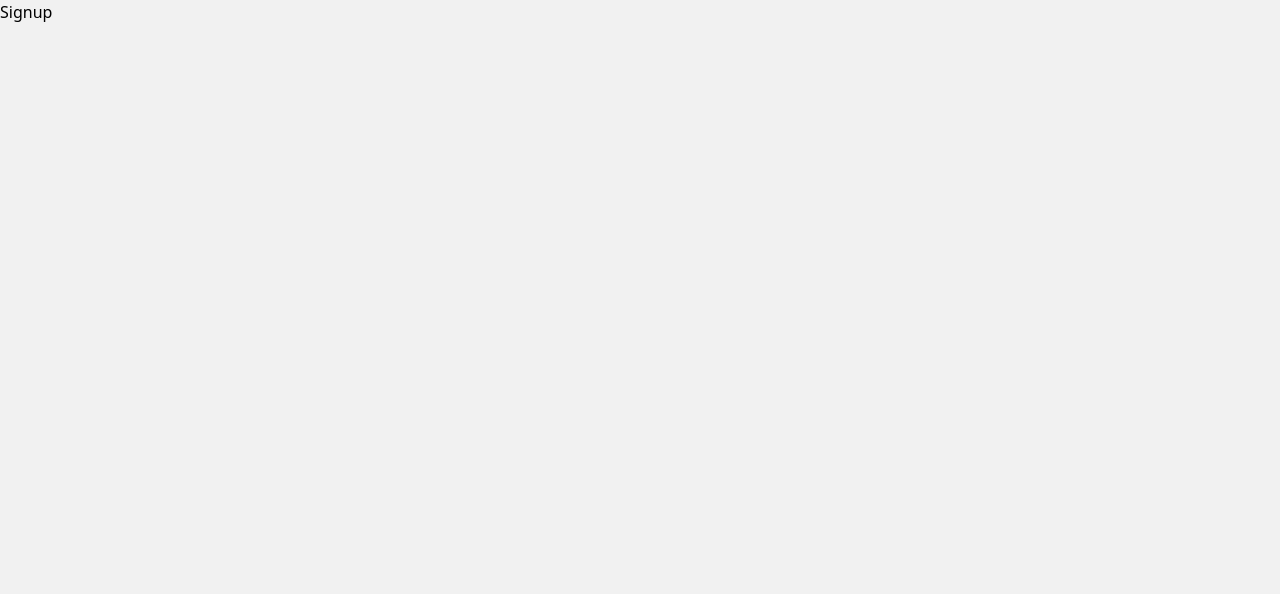
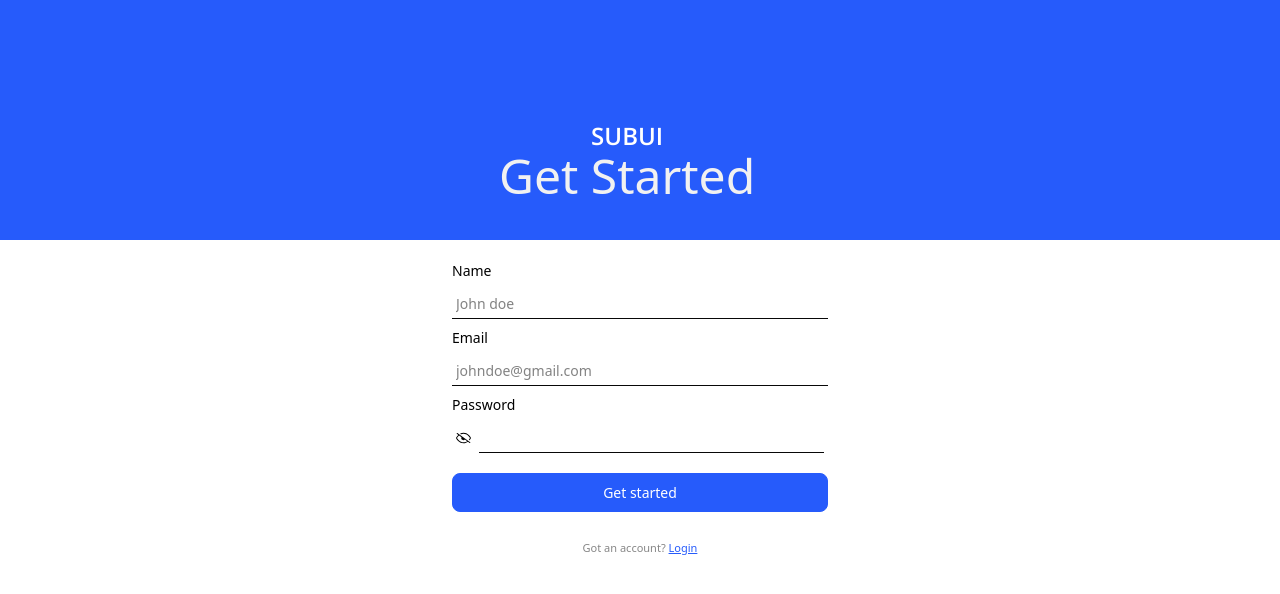
Before and after one commit to DanielIdoko/Subscription-API-UI, a React (Vite) app: page /signup in a window 1280 px wide. Shown: the top 594 px of the page. Built offline with nearby package versions, Linux system fonts and the light colour scheme.

Commit message:
chore: sync pnpm lockfile

```diff
--- a/src/App.css
+++ b/src/App.css
@@ -1,12 +1,22 @@
 @import "tailwindcss";
 
 @theme {
+  /* Colors */
   --color-base: #f1f1f1;
   --color-primary: #265bfb;
   --color-secondary: #1e49c8;
   --color-dark: #080808;
   --color-light: #fff;
   --color-text-muted: #878787;
+
+  /* Font sizes */
+  --text-x-small: 11px;
+  --text-small: 14px;
+  --text-medium: 20px;
+  --text-x-medium: 25px;
+  --text-large: 45px;
+  --text-x-large: 75px;
+  --text-xx-large: 95px;
 }
 
 /* p{
@@ -43,9 +53,9 @@
 }
 
 /* MAIN */
-body {
+/* body {
   @apply bg-base;
-}
+} */
 
 .section {
   @apply px-3;
@@ -65,3 +75,14 @@ body {
 
 .not-found-modal {
 }
+
+.icon {
+  @apply cursor-pointer;
+}
+.link {
+  @apply text-primary underline cursor-pointer;
+}
+/* Components */
+.login-label {
+  @apply text-small py-2;
+}
--- a/src/components/PasswordInput.tsx
+++ b/src/components/PasswordInput.tsx
@@ -1,24 +1,31 @@
-import React from "react";
+import React, { type SetStateAction } from "react";
 import { FaEye } from "react-icons/fa";
 import { GoEyeClosed } from "react-icons/go";
 
 const PasswordInput = ({
   passwordVisible,
   onClick,
-  passwordValue
+  passwordValue,
+  onChange,
 }: {
   passwordVisible: boolean;
-  onClick: () => boolean;
-  passwordValue: string
+  onClick: () => any;
+  passwordValue: string;
+  onChange: (e: React.ChangeEvent<HTMLInputElement>) => void;
 }) => {
   return (
-    <div>
+    <div className="flex items-center gap-2 px-1">
       {passwordVisible ? (
-        <FaEye onClick={onClick} />
+        <FaEye onClick={onClick} className="icon"/>
       ) : (
-        <GoEyeClosed onClick={onClick} />
+        <GoEyeClosed onClick={onClick} className="icon"/>
       )}
-      <input type={passwordVisible ? 'text' : 'password'} value={passwordValue} />
+      <input
+        type={passwordVisible ? "text" : "password"}
+        value={passwordValue}
+        className="w-full text-dark text-small outline-0 p-1 border-b border-b-dark"
+        onChange={onChange}
+      />
     </div>
   );
 };
--- /dev/null
+++ b/src/components/ui/CustomButton.tsx
@@ -0,0 +1,41 @@
+import React, { type ButtonHTMLAttributes } from "react";
+
+const CustomButton = ({
+  textValue,
+  leftIcon,
+  rightIcon,
+  otherStyles,
+  disabled,
+  disabledStyle,
+  type,
+  onClick,
+}: {
+  textValue: string;
+  leftIcon?: any;
+  rightIcon?: any;
+  otherStyles?: string;
+  disabled?: boolean;
+  disabledStyle?: boolean;
+  type?: "submit" | "reset" | "button" | undefined;
+  onClick?: (
+    e: React.MouseEvent<HTMLButtonElement> | React.FormEvent<HTMLFormElement>
+  ) => void;
+}) => {
+  return (
+    <button
+      className={`
+        bg-dark p-2 rounded-lg text-white text-small ${otherStyles} cursor-pointer
+         ${disabled && "opacity-50 cursor-not-allowed"}
+    `}
+      disabled={disabled}
+      type={type}
+      onClick={onClick}
+    >
+      {leftIcon}
+      {textValue}
+      {rightIcon}
+    </button>
+  );
+};
+
+export default CustomButton;
--- a/src/navigation/RootNavigation.tsx
+++ b/src/navigation/RootNavigation.tsx
@@ -30,8 +30,8 @@ const RootNavigation = () => {
           <Route path="/profile" element={<ProfilePage />} />
           <Route path="/finance" element={<FinancePage />} />
         </Route>
-        <Route path="/login" element={<Login />}/>
-        <Route path="/signup" element={<Signup />}/>
+        <Route path="/login" element={<Login />} />
+        <Route path="/signup" element={<Signup />} />
       </Route>
     )
   );
--- a/src/pages/Login.tsx
+++ b/src/pages/Login.tsx
@@ -1,6 +1,8 @@
-import React, { useState } from "react";
-import { User } from "../types/types";
+import React, { use, useState } from "react";
+import type { User } from "../types/types";
 import PasswordInput from "../components/PasswordInput";
+import CustomButton from "../components/ui/CustomButton";
+import { Link } from "react-router";
 
 const Login = () => {
   const [user, setUser] = useState({
@@ -10,14 +12,22 @@ const Login = () => {
 
   const [passwordVisible, setPasswordVisible] = useState<boolean>(false);
 
+  const handlePasswordVisibilityToggle = () =>
+    setPasswordVisible(!passwordVisible);
+
+  const handleChange = (e: React.ChangeEvent<HTMLInputElement>) => {
+    const { name, value } = e.target;
+
+    setUser((prev) => ({
+      ...prev,
+      [name]: value,
+    }));
+  };
+
   return (
     <section className="flex flex-col justify-center items-center">
       <div className="w-full relative">
-        <img
-          src="https://th.bing.com/th/id/OIP.0iYVKqROXvsbvvzdHJlziQHaEK?w=279&h=180&c=7&r=0&o=7&dpr=1.5&pid=1.7&rm=3"
-          alt="onboarding image"
-          className="w-full h-60 md:h-50 object-cover rounded-b-3xl"
-        />
+        <div className="w-full h-60 bg-primary"></div>
         <div className="absolute top-[50%] right-[29%] md:right-[42%]">
           <div className="w-full flex flex-col justify-center items-center">
             <a href="/home" className="logo open-sans-font-bold">
@@ -29,19 +39,39 @@ const Login = () => {
           </div>
         </div>
       </div>
-      <form>
-        <label htmlFor="email">Email</label>
+      <form className="w-full md:w-100 p-3 h-full mt-10 md:mt-0 flex flex-col justify-center">
+        <label htmlFor="email" className="login-label">
+          Email
+        </label>
         <input
+          value={user.email}
+          name="email"
           type="email"
+          onChange={handleChange}
           placeholder="johndoe@gmail.com"
-          value={user.email}
+          className="w-full text-dark text-small outline-0 p-1 border-b border-b-dark"
         />
 
-        <label htmlFor="email">Password</label>
+        <label htmlFor="email" className="login-label">
+          Password
+        </label>
         <PasswordInput
+          passwordValue={user.password}
           passwordVisible={passwordVisible}
-          onClick={() => setPasswordVisible(!pass)}
+          onClick={handlePasswordVisibilityToggle}
+          onChange={(e) => setUser({ ...user, password: e.target.value })}
         />
+        <CustomButton
+          textValue="Login"
+          otherStyles="my-5 bg-primary border border-primary hover:bg-transparent hover:text-primary transition ease-in duration-300"
+          disabled={true}
+        />
+        <p className="text-text-muted text-x-small text-center">
+          New User?{" "}
+          <Link to="/signup" className="link">
+            Signup
+          </Link>
+        </p>
       </form>
     </section>
   );
--- a/src/pages/Signup.tsx
+++ b/src/pages/Signup.tsx
@@ -1,9 +1,108 @@
-import React from 'react'
+import React, { use, useState } from "react";
+import type { User } from "../types/types";
+import PasswordInput from "../components/PasswordInput";
+import CustomButton from "../components/ui/CustomButton";
+import { Link } from "react-router";
+import { authStore } from "../store/authStore";
 
 const Signup = () => {
+  const { isAuthenticated, isLoading, error, register } = authStore();
+
+  const [user, setUser] = useState({
+    name: "",
+    email: "",
+    password: "",
+  });
+
+  const [passwordVisible, setPasswordVisible] = useState<boolean>(false);
+
+  const handlePasswordVisibilityToggle = () =>
+    setPasswordVisible(!passwordVisible);
+
+  // Handle Change inputs
+  const handleChange = (e: React.ChangeEvent<HTMLInputElement>) => {
+    const { name, value } = e.target;
+
+    setUser((prev) => ({
+      ...prev,
+      [name]: value,
+    }));
+  };
+
+  // Call the register function from authStore
+  const handleRegisterOnSubmit = async (
+    e: React.FormEvent<HTMLFormElement>
+  ) => {
+    e.preventDefault();
+    await register(user.name, user.email, user.password);
+  };
+
   return (
-    <div>Signup</div>
-  )
-}
+    <section className="flex flex-col justify-center items-center">
+      <div className="w-full relative">
+        <div className="w-full h-60 bg-primary"></div>
+        <div className="absolute top-[50%] right-[22%] md:right-[41%]">
+          <div className="w-full flex flex-col justify-center items-center">
+            <a href="/home" className="logo open-sans-font-bold">
+              SUBUI
+            </a>
+            <h3 className="text-5xl text-base">Get Started</h3>
+          </div>
+        </div>
+      </div>
+      <form
+        className="w-full md:w-100 p-3 h-full flex flex-col justify-center"
+        onSubmit={handleRegisterOnSubmit}
+      >
+        <label htmlFor="email" className="login-label">
+          Name
+        </label>
+        <input
+          name="name"
+          type="text"
+          placeholder="John doe"
+          value={user.name}
+          onChange={handleChange}
+          className="w-full text-dark text-small outline-0 p-1 border-b border-b-dark"
+        />
 
-export default Signup
+        <label htmlFor="email" className="login-label">
+          Email
+        </label>
+        <input
+          name="email"
+          type="email"
+          placeholder="johndoe@gmail.com"
+          value={user.email}
+          onChange={handleChange}
+          className="w-full text-dark text-small outline-0 p-1 border-b border-b-dark"
+        />
+
+        <label htmlFor="email" className="login-label">
+          Password
+        </label>
+        <PasswordInput
+          passwordValue={user.password}
+          passwordVisible={passwordVisible}
+          onClick={handlePasswordVisibilityToggle}
+          onChange={(e) => setUser({ ...user, password: e.target.value })}
+        />
+        <CustomButton
+          textValue="Get started"
+          otherStyles="my-5 bg-primary border border-primary hover:bg-transparent hover:text-primary transition ease-in duration-300"
+          disabled={isLoading}
+          type="submit"
+        />
+        <p className="text-small text-red-600 text-center py-1">{error && error}</p>
+        <p className="text-text-muted text-x-small text-center">
+          Got an account?{" "}
+          <Link to="/login" className="link">
+            Login
+          </Link>
+        </p>
+      </form>
+    </section>
+  );
+};
+
+export default Signup;
--- a/src/store/authStore.ts
+++ b/src/store/authStore.ts
@@ -37,7 +37,7 @@ export const authStore = create<AuthState>((set, get) => ({
   register: async (name, email, password) => {
     try {
       set({ isLoading: true, error: null });
-      const { data } = await api.post("/auth/signup", {
+      const { data } = await api.post("auth/signup", {
         name,
         email,
         password,
--- a/src/utils/api.ts
+++ b/src/utils/api.ts
@@ -1,9 +1,8 @@
 import axios from "axios";
-const API_URL = import.meta.env.BACKEND_API_URL;
 
 //  Base configuration
 const api = axios.create({
-  baseURL: API_URL,
+  baseURL: import.meta.env.VITE_API_BASE_URL,
   headers: {
     "Content-Type": "application/json",
   },
```
Also changed, not shown: 2 other files (tests, documents, lock files or other folders).
